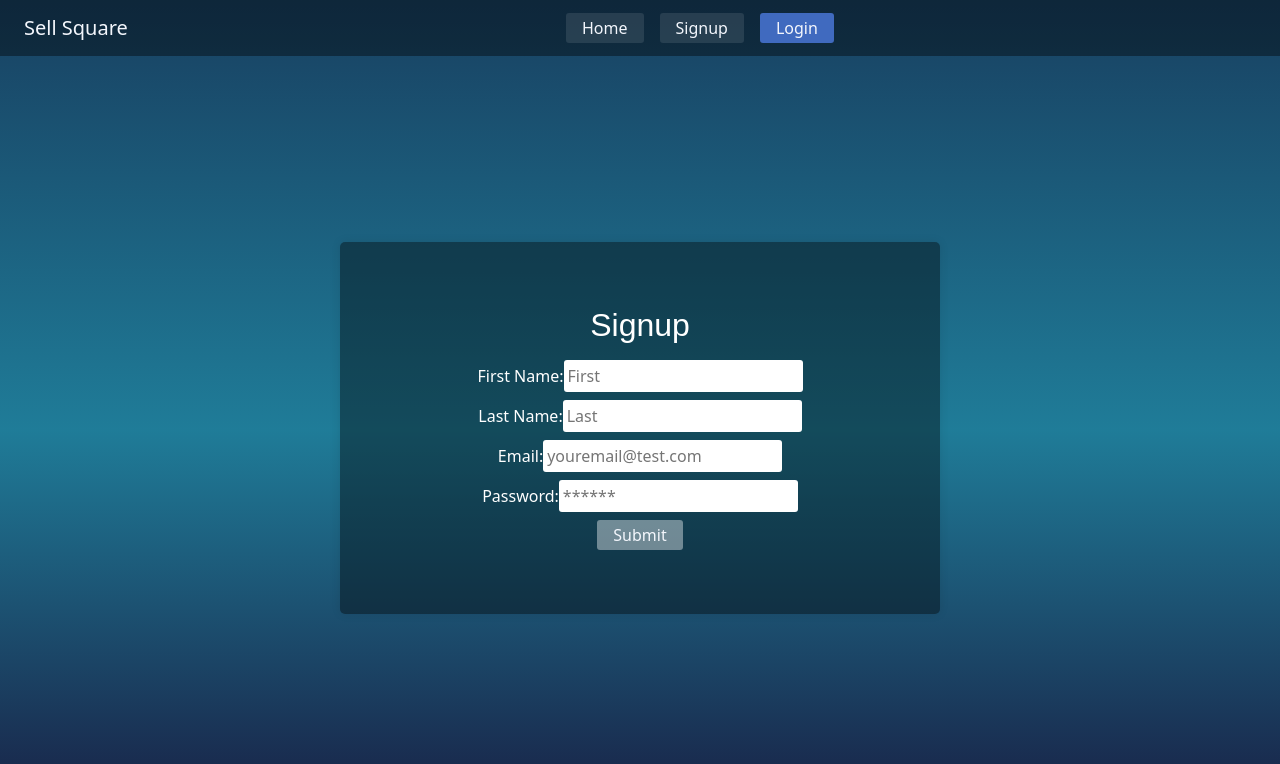
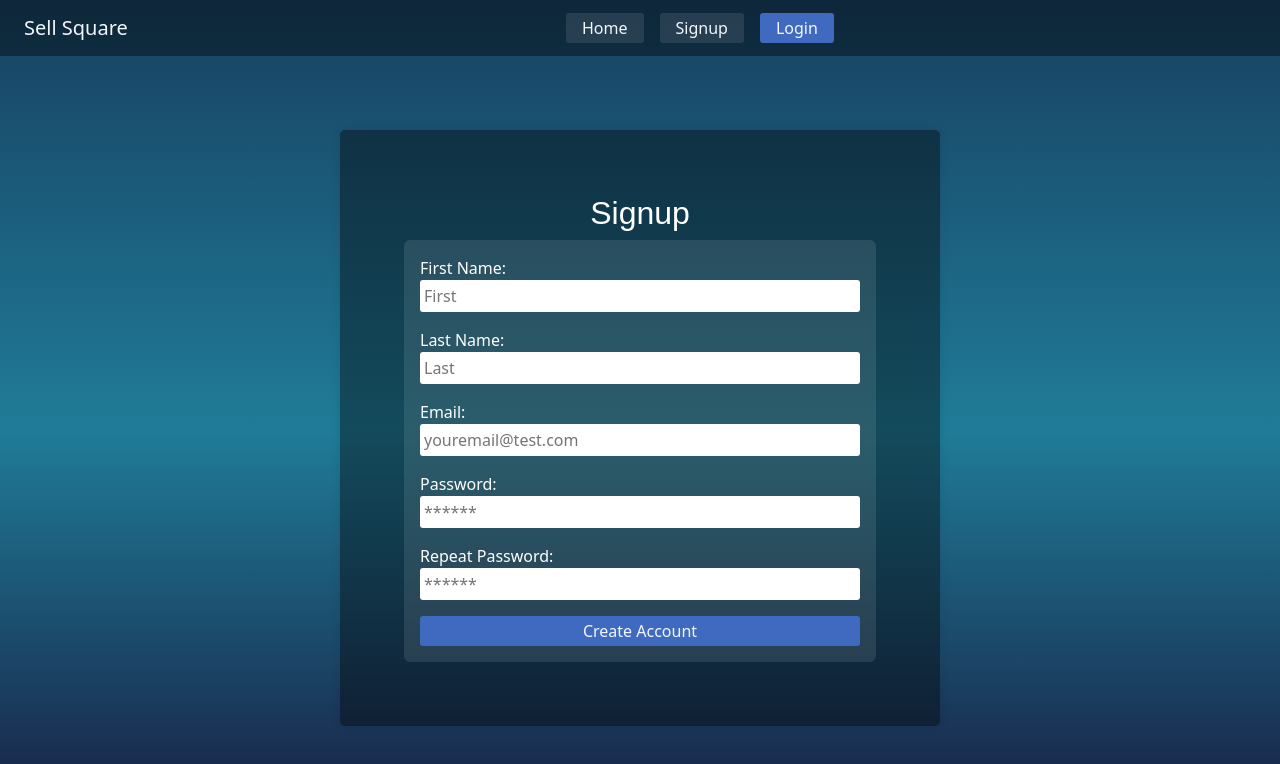
Before and after one commit to febres0492/sell-square, a React (Vite) app in the folder client/: page /signup in a window 1280 px wide. Shown: the top 764 px of the page. Built offline with nearby package versions, Linux system fonts and the light colour scheme.

Commit message:
Update styles for Dashboard page

```diff
--- a/client/src/components/Modal/index.jsx
+++ b/client/src/components/Modal/index.jsx
@@ -15,7 +15,7 @@ const ReusableModal = ({ open, handleClose, handleConfirm, handleLogin, message,
         <div className="modal show d-block bg-d1" tabIndex="-1" role="dialog" onClick={handleOutsideClick}>
             <div className="modal-dialog modal-dialog-centered tac" role="document" onClick={(e) => e.stopPropagation()}>
                 <div className="modal-content bg-dark text-white">
-                    <div className="modal-header">
+                    <div className="modal-header jcc">
                         <h5 className="modal-title">{message}</h5>
                     </div>
                     <div className="modal-body tac">
--- a/client/src/pages/Dashboard.jsx
+++ b/client/src/pages/Dashboard.jsx
@@ -16,12 +16,14 @@ const Dashboard = () => {
 
     console.log(c.yellow, 'products', products);
 
-    if (loading) return <div className="spinner-border" role="status"><span className="sr-only">Loading...</span></div>;
+    if (loading) return <div className="spinner-border" role="status"><span className="sr-only"></span></div>;
     if (error) return <div className="alert alert-danger">Error: {error.message}</div>;
 
     return (
         <>
-            <div className="container my-4">
+            <div className="container-fluid my-4">
+                <div className="row">
+
                     <div className="d-flex justify-content-between align-items-center">
                         <Link to="/">
                             <button className="btn btn-primary">
@@ -36,15 +38,13 @@ const Dashboard = () => {
                     </div>
                 </div>
 
-            <div className="container my-4">
+                <div className="row">
                     <Conversations />
                 </div>
 
-            <div className="container my-4">
-                <h5>Your Products</h5>
                 <div className="row">
                     {products.map((product) => (
-                        <div className="col-6 col-md-6 col-lg-4 mb-3" key={product._id}>
+                        <div className="col-6 col-sm-4 col-md-3 col-lg-2 tac" key={product._id}>
                             <Link to={`/products/${product._id}`}>
                                 <div className="card">
                                     <img
--- a/client/src/pages/Signup.jsx
+++ b/client/src/pages/Signup.jsx
@@ -3,6 +3,7 @@ import { Link } from 'react-router-dom';
 import { useMutation } from '@apollo/client';
 import Auth from '../utils/auth';
 import { ADD_USER } from '../utils/mutations';
+import { showModal } from '../components/Modal';
 
 function Signup(props) {
     const [formState, setFormState] = useState({ email: '', password: '' });
@@ -10,6 +11,18 @@ function Signup(props) {
 
     const handleFormSubmit = async (event) => {
         event.preventDefault();
+
+        const emptyFields = Object.values(formState).some((field) => field === '')
+        if (emptyFields) {
+            showModal('All fields are required')
+            return
+        }
+
+        if (formState.password !== formState.repeatPassword) {
+            showModal('Passwords and Repeat Password do not match')
+            return
+        }
+
         const mutationResponse = await addUser({
             variables: {
                 email: formState.email,
@@ -19,7 +32,6 @@ function Signup(props) {
             },
         });
         const token = mutationResponse.data.addUser.token;
-        console.log('token',token);
         Auth.login(token);
     };
 
@@ -32,54 +44,33 @@ function Signup(props) {
     };
 
     return (
-        <div className="container  df fg aic">
-            {/* <Link to="/login">← Go to Login</Link> */}
+        <div className="container df fg aic py-4">
             <div className="box-1 df flex-column jcc bg-d4 text-white">
 
                 <h2>Signup</h2>
-                <form onSubmit={handleFormSubmit}>
-                    <div className="flex-row space-between my-2">
+                <form className='df-column p-3 rounded bg-l1 gap-3' onSubmit={handleFormSubmit}>
+                    <div className="df flex-column tal">
                         <label htmlFor="firstName">First Name:</label>
-                        <input
-                            placeholder="First"
-                            name="firstName"
-                            type="firstName"
-                            id="firstName"
-                            onChange={handleChange}
-                        />
+                        <input placeholder="First" name="firstName" type="firstName" id="firstName" onChange={handleChange} />
                     </div>
-                    <div className="flex-row space-between my-2">
+                    <div className="df flex-column tal">
                         <label htmlFor="lastName">Last Name:</label>
-                        <input
-                            placeholder="Last"
-                            name="lastName"
-                            type="lastName"
-                            id="lastName"
-                            onChange={handleChange}
-                        />
+                        <input placeholder="Last" name="lastName" type="lastName" id="lastName" onChange={handleChange} />
                     </div>
-                    <div className="flex-row space-between my-2">
+                    <div className="df flex-column tal">
                         <label htmlFor="email">Email:</label>
-                        <input
-                            placeholder="youremail@test.com"
-                            name="email"
-                            type="email"
-                            id="email"
-                            onChange={handleChange}
-                        />
+                        <input placeholder="youremail@test.com" name="email" type="email" id="email" onChange={handleChange} />
                     </div>
-                    <div className="flex-row space-between my-2">
+                    <div className="df flex-column tal">
                         <label htmlFor="pwd">Password:</label>
-                        <input
-                            placeholder="******"
-                            name="password"
-                            type="password"
-                            id="pwd"
-                            onChange={handleChange}
-                        />
+                        <input placeholder="******" name="password" type="password" id="pwd" onChange={handleChange} />
                     </div>
-                    <div className="flex-row flex-end">
-                        <button className='btn-1 bg-l4' type="submit">Submit</button>
+                    <div className="df flex-column tal">
+                        <label htmlFor="pwd">Repeat Password:</label>
+                        <input placeholder="******" name="repeatPassword" type="password" id="pwd" onChange={handleChange} />
+                    </div>
+                    <div className="df-column ais">
+                        <button className='btn-1 bg-c1 m-0' type="submit">Create Account</button>
                     </div>
                 </form>
             </div>
```
Also changed, not shown: 1 other file (tests, documents, lock files or other folders). Lines whose indentation alone changed are shown as unchanged.
